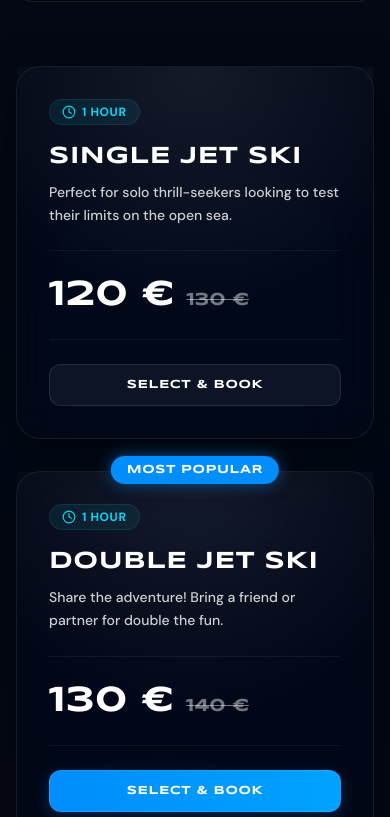
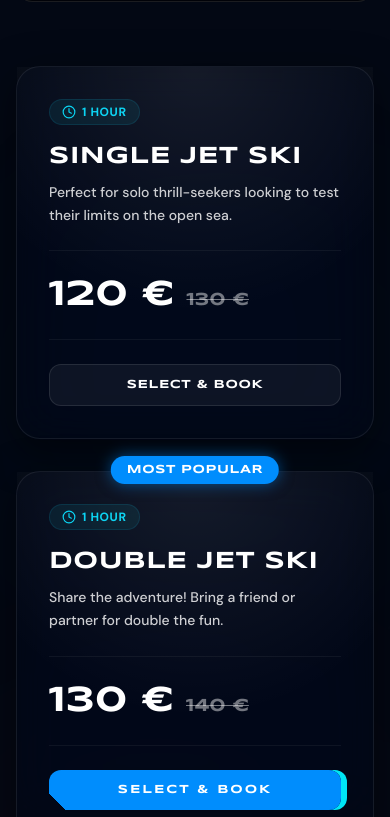
Before and after one commit to TimSorrow/tenjet, a Next.js app: page / in a window 390 px wide. Shown: the part 1183-2000 px from the top of the page. Built offline with nearby package versions, Linux system fonts and the light colour scheme.

Commit message:
feat: Integrate Cyberpunk-style glitch buttons adapted to water-blue theme for premium high-tech branding

```diff
--- a/src/app/globals.css
+++ b/src/app/globals.css
@@ -168,3 +168,95 @@ body {
 ::-webkit-scrollbar-thumb:hover {
   background: #00baff;
 }
+
+/* Cyberpunk-style Glitch Button adapted for water-blue */
+.btn-glitch {
+  position: relative;
+  font-family: var(--font-syncopate), sans-serif;
+  letter-spacing: 2px;
+  text-transform: uppercase;
+  color: #fff;
+  background: linear-gradient(45deg, transparent 5%, #008dfd 5%);
+  border: 0;
+  box-shadow: 6px 0px 0px #00e6f6;
+  outline: transparent;
+  cursor: pointer;
+  transition: all 0.3s ease;
+  display: inline-flex;
+  align-items: center;
+  justify-content: center;
+  gap: 8px;
+}
+
+.btn-glitch::after {
+  --slice-0: inset(50% 50% 50% 50%);
+  --slice-1: inset(80% -6px 0 0);
+  --slice-2: inset(50% -6px 30% 0);
+  --slice-3: inset(10% -6px 85% 0);
+  --slice-4: inset(40% -6px 43% 0);
+  --slice-5: inset(80% -6px 5% 0);
+
+  content: attr(data-text);
+  display: block;
+  position: absolute;
+  top: 0;
+  left: 0;
+  right: 0;
+  bottom: 0;
+  background: linear-gradient(45deg, transparent 3%, #00e6f6 3%, #00e6f6 5%, #008dfd 5%);
+  text-shadow: -3px -3px 0px #00e6f6, 3px 3px 0px #008dfd;
+  clip-path: var(--slice-0);
+  transition: all 0.2s ease;
+}
+
+.btn-glitch:hover::after {
+  animation: 1s glitch;
+  animation-timing-function: steps(2, end);
+}
+
+@keyframes glitch {
+  0% {
+    clip-path: var(--slice-1);
+    transform: translate(-10px, -5px);
+  }
+  10% {
+    clip-path: var(--slice-3);
+    transform: translate(5px, 5px);
+  }
+  20% {
+    clip-path: var(--slice-1);
+    transform: translate(-5px, 5px);
+  }
+  30% {
+    clip-path: var(--slice-3);
+    transform: translate(0px, 3px);
+  }
+  40% {
+    clip-path: var(--slice-2);
+    transform: translate(-3px, 0px);
+  }
+  50% {
+    clip-path: var(--slice-3);
+    transform: translate(3px, 0px);
+  }
+  60% {
+    clip-path: var(--slice-4);
+    transform: translate(3px, 5px);
+  }
+  70% {
+    clip-path: var(--slice-2);
+    transform: translate(-5px, 5px);
+  }
+  80% {
+    clip-path: var(--slice-5);
+    transform: translate(10px, -5px);
+  }
+  90% {
+    clip-path: var(--slice-1);
+    transform: translate(-5px, 0px);
+  }
+  100% {
+    clip-path: var(--slice-1);
+    transform: translate(0);
+  }
+}
--- a/src/components/BookingForm.tsx
+++ b/src/components/BookingForm.tsx
@@ -318,18 +318,19 @@ export const BookingForm = () => {
                 <button
                   type="submit"
                   disabled={isSubmitting}
-                  className="w-full flex items-center justify-center gap-2 py-4 rounded-2xl font-heading font-black text-base tracking-wider uppercase text-white bg-water-blue hover:bg-water-blue-hover shadow-[0_4px_15px_rgba(0,141,253,0.35)] transition-all transform hover:-translate-y-0.5 disabled:opacity-50 disabled:cursor-not-allowed"
+                  className="w-full btn-glitch py-4 text-xs sm:text-sm disabled:opacity-50 disabled:cursor-not-allowed select-none"
+                  data-text={isSubmitting ? t.booking.submitting : t.booking.submit}
                 >
                   {isSubmitting ? (
-                    <>
+                    <div className="flex items-center justify-center gap-2 z-10">
                       <div className="h-5 w-5 border-2 border-white border-t-transparent rounded-full animate-spin" />
-                      {t.booking.submitting}
-                    </>
+                      <span>{t.booking.submitting}</span>
+                    </div>
                   ) : (
-                    <>
-                      <Send className="h-5 w-5 text-white" />
-                      {t.booking.submit}
-                    </>
+                    <div className="flex items-center justify-center gap-2 z-10">
+                      <Send className="h-4 w-4 text-white" />
+                      <span>{t.booking.submit}</span>
+                    </div>
                   )}
                 </button>
               </motion.form>
--- a/src/components/HeroSection.tsx
+++ b/src/components/HeroSection.tsx
@@ -21,12 +21,11 @@ export const HeroSection = () => {
         >
           <a
             href="#booking"
-            className="group relative flex items-center justify-center gap-2 px-6 py-4 sm:px-10 sm:py-5 rounded-2xl font-heading font-bold text-xs sm:text-base tracking-widest uppercase text-white bg-gradient-to-r from-water-blue to-[#00a2ff] hover:from-water-blue-hover hover:to-water-blue border border-white/10 hover:border-white/20 shadow-[0_8px_25px_rgba(0,141,253,0.35)] hover:shadow-[0_8px_35px_rgba(0,141,253,0.55)] transform hover:-translate-y-0.5 transition-all duration-300 select-none"
+            className="group btn-glitch px-6 py-4 sm:px-10 sm:py-5 text-xs sm:text-base select-none"
+            data-text={t.hero.cta}
           >
-            <Calendar className="h-4 w-4 sm:h-5 sm:w-5 text-white group-hover:scale-110 transition-transform" />
-            {t.hero.cta}
-            {/* Highlight flash animation */}
-            <span className="absolute inset-0 w-full h-full rounded-2xl bg-white/10 scale-x-0 group-hover:scale-x-100 origin-left transition-transform duration-500" />
+            <Calendar className="h-4 w-4 sm:h-5 sm:w-5 text-white z-10" />
+            <span className="z-10">{t.hero.cta}</span>
           </a>
         </motion.div>
       </div>
--- a/src/components/Navbar.tsx
+++ b/src/components/Navbar.tsx
@@ -61,9 +61,10 @@ export const Navbar = () => {
           {/* CTA Button */}
           <a
             href="#booking"
-            className="relative px-6 py-2.5 rounded-xl font-heading font-bold text-sm tracking-wider uppercase text-white bg-water-blue hover:bg-water-blue-hover shadow-md shadow-water-blue/30 transform hover:-translate-y-0.5 transition-all duration-200"
+            className="btn-glitch px-5 py-2 text-xs select-none"
+            data-text={t.nav.booking}
           >
-            {t.nav.booking}
+            <span className="z-10">{t.nav.booking}</span>
           </a>
         </div>
 
@@ -112,9 +113,10 @@ export const Navbar = () => {
               <a
                 href="#booking"
                 onClick={() => setIsOpen(false)}
-                className="w-full text-center py-3 rounded-xl font-heading font-bold text-sm tracking-wider uppercase text-white bg-water-blue hover:bg-water-blue-hover"
+                className="w-full btn-glitch py-3 text-xs select-none"
+                data-text={t.nav.booking}
               >
-                {t.nav.booking}
+                <span className="z-10">{t.nav.booking}</span>
               </a>
             </div>
           </motion.div>
--- a/src/components/PricingSection.tsx
+++ b/src/components/PricingSection.tsx
@@ -122,11 +122,12 @@ export const PricingSection = () => {
                   href={`#booking?duration=${encodeURIComponent(option.duration)}`}
                   className={`w-full text-center py-3 sm:py-3.5 rounded-xl font-heading font-bold text-xs sm:text-sm tracking-wider uppercase transition-all duration-300 ${
                     isPopular
-                      ? "text-white bg-gradient-to-r from-water-blue to-[#00a2ff] hover:from-water-blue-hover hover:to-water-blue border border-white/10 shadow-[0_4px_15px_rgba(0,141,253,0.25)] transform hover:-translate-y-0.5"
+                      ? "btn-glitch select-none"
                       : "text-white bg-white/5 hover:bg-white/10 border border-white/10 hover:border-white/20 transform hover:-translate-y-0.5"
                   }`}
+                  data-text={isPopular ? t.pricing.bookBtn : undefined}
                 >
-                  {t.pricing.bookBtn}
+                  <span className={isPopular ? "z-10" : ""}>{t.pricing.bookBtn}</span>
                 </a>
               </motion.div>
             );
```
